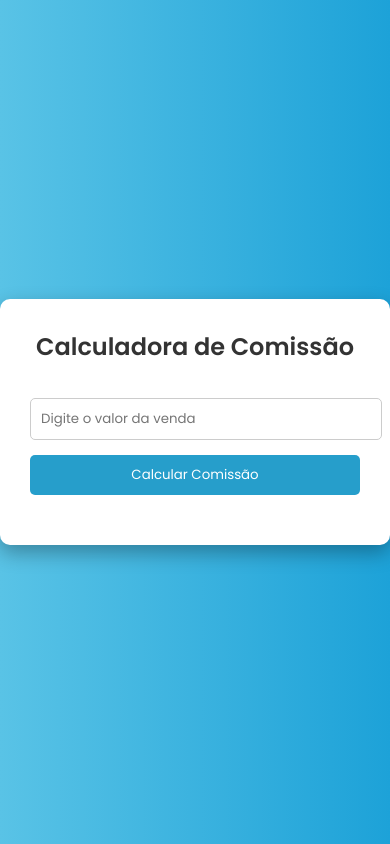
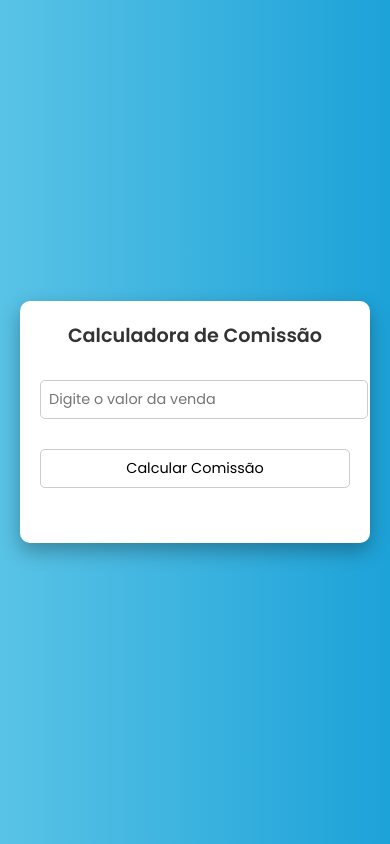
Before and after one commit to ImBarsikBR/dlavia-moveis, a plain HTML site: page index.html in a window 390 px wide. Drawn offline with Linux system fonts and the light colour scheme.

Commit message:
Adicionando responsividade ao index.html

```diff
--- a/index.html
+++ b/index.html
@@ -2,22 +2,88 @@
 <html lang="pt-BR">
 <head>
     <meta charset="UTF-8">
+    <meta name="viewport" content="width=device-width, initial-scale=1.0">
     <title>Calculadora de Comissão</title>
     <link href="https://fonts.googleapis.com/css2?family=Poppins:wght@400;600&display=swap" rel="stylesheet">
+    <style>
+        /* Configuração básica de estilo */
+        body {
+            margin: 0;
+            font-family: 'Poppins', sans-serif;
+            background: linear-gradient(to right, #59c3e6, #1da2d8);
+            height: 100vh;
+            display: flex;
+            align-items: center;
+            justify-content: center;
+            overflow-x: hidden;
+        }
+
+        /* Container principal */
+        .container {
+            background: white;
+            padding: 30px;
+            border-radius: 10px;
+            box-shadow: 0 8px 20px rgba(0, 0, 0, 0.3);
+            text-align: center;
+            width: 100%;
+            max-width: 350px;
+            box-sizing: border-box;
+        }
+
+        /* Tornando os inputs e botões responsivos */
+        input, button {
+            width: 100%;
+            padding: 10px;
+            margin: 15px 0;
+            border: 1px solid #ccc;
+            border-radius: 5px;
+            background-color: rgba(255, 255, 255, 0.4);
+            color: #000;
+            font-family: 'Poppins', sans-serif;
+        }
+
+        /* Título responsivo */
+        h2 {
+            margin-top: 0;
+            color: #333;
+            font-size: 1.5em;
+        }
+
+        /* Resultado */
+        #resultado {
+            margin-top: 20px;
+            font-weight: bold;
+            color: green;
+            font-family: 'Poppins', sans-serif;
+        }
+
+        /* Responsividade para telas pequenas */
+        @media (max-width: 600px) {
+            h2 {
+                font-size: 1.2em;
+            }
+            .container {
+                width: 90%;
+                padding: 20px;
+            }
+            input, button {
+                padding: 8px;
+                font-size: 0.9em;
+            }
+        }
+    </style>
 </head>
-<body style="margin: 0; font-family: 'Poppins', sans-serif; background: linear-gradient(to right, #59c3e6, #1da2d8); height: 100vh; display: flex; align-items: center; justify-content: center;">
+<body>
+    <div class="container">
+        <h2>Calculadora de Comissão</h2>
 
-    <div style="background: white; padding: 30px; border-radius: 10px; box-shadow: 0 8px 20px rgba(0, 0, 0, 0.3); text-align: center; width: 350px;">
-        <h2 style="margin-top: 0; color: #333;">Calculadora de Comissão</h2>
+        <input id="valorVenda" type="number" placeholder="Digite o valor da venda">
 
-        <input id="valorVenda" type="number" placeholder="Digite o valor da venda"
-            style="width: 100%; padding: 10px; margin: 15px 0; border: 1px solid #ccc; border-radius: 5px; background-color: rgba(255, 255, 255, 0.4); color: #000; font-family: 'Poppins', sans-serif;">
-
-        <button onclick="calcularComissao()" style="width: 100%; padding: 10px; background-color: #269ecb; color: white; border: none; border-radius: 5px; cursor: pointer; font-family: 'Poppins', sans-serif;">
+        <button onclick="calcularComissao()">
             Calcular Comissão
         </button>
 
-        <p id="resultado" style="margin-top: 20px; font-weight: bold; color: green; font-family: 'Poppins', sans-serif;"></p>
+        <p id="resultado"></p>
     </div>
 
     <script>
```
